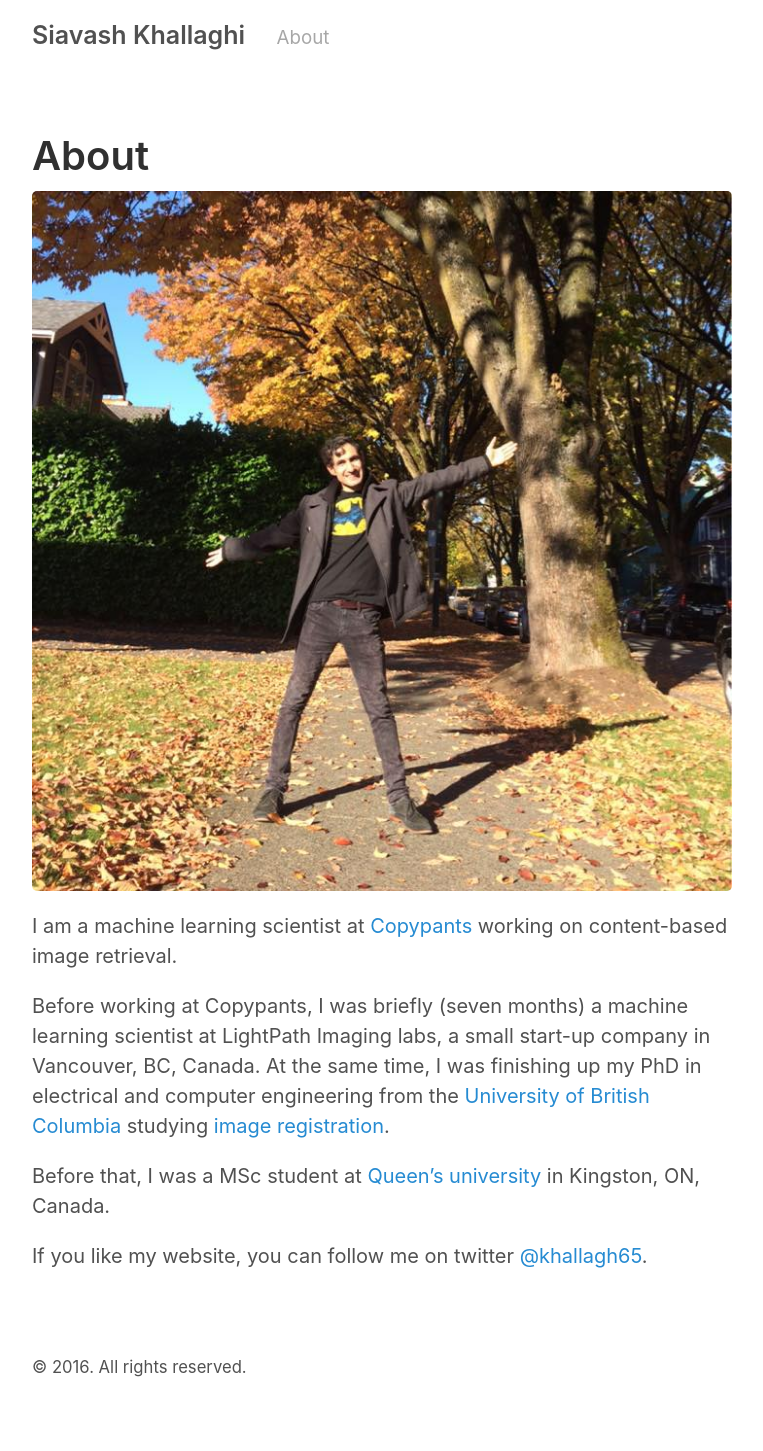
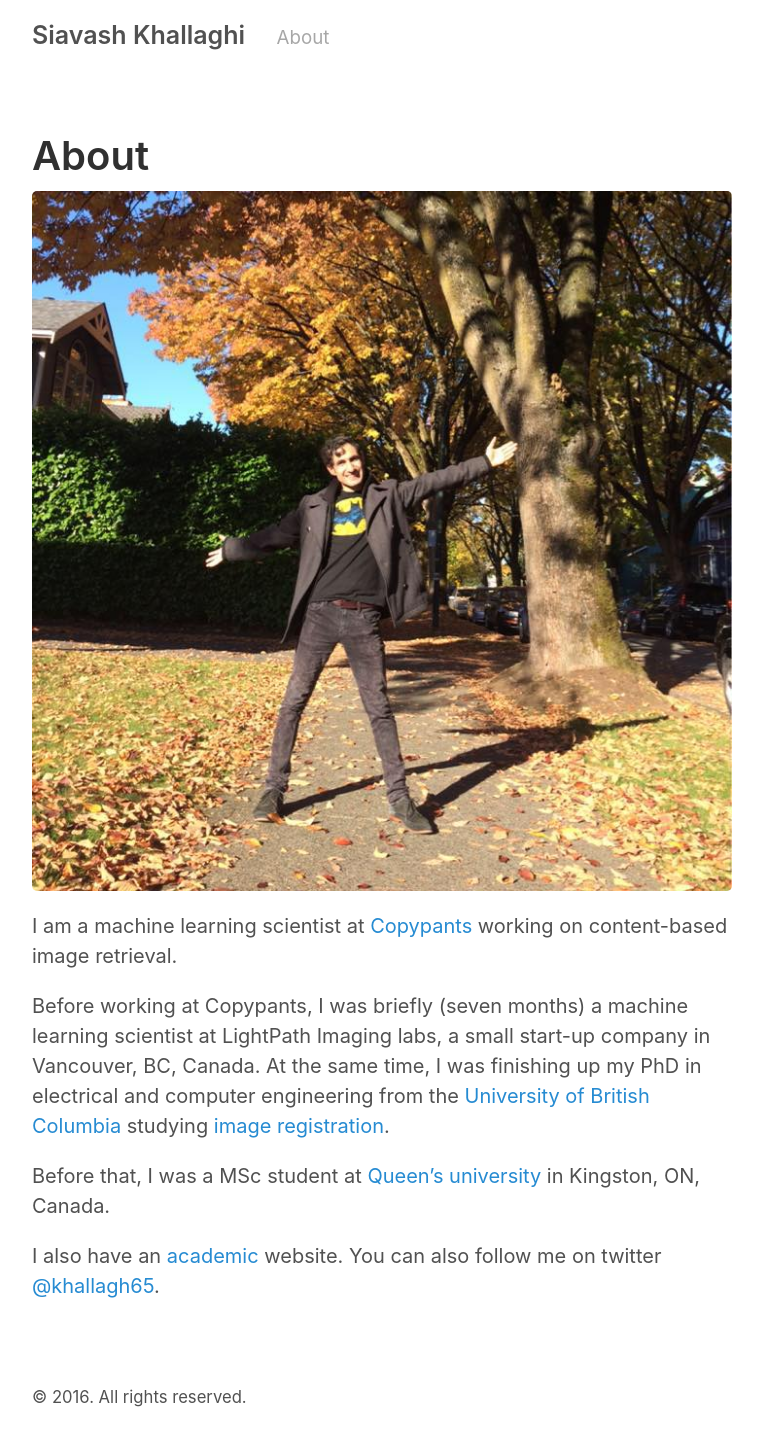
Before and after one commit to siavashk/siavashk.github.io, a Jekyll site: the page built from about.md, in a window 1280 px wide. Shown: the whole page, without its empty margins (258-1021 px from the left). Built offline with Jekyll 4.4.1, drawn with Linux system fonts in a browser that asks for light colours; before the commit the page ends 1421 px from its top, so only the background shows below that.

Commit message:
Update about.md

```diff
--- a/about.md
+++ b/about.md
@@ -10,4 +10,4 @@ Before working at Copypants, I was briefly (seven months) a machine learning sci
 
 Before that, I was a MSc student at [Queen's university](http://www.queensu.ca/) in Kingston, ON, Canada.
 
-If you like my website, you can follow me on twitter [@khallagh65](https://twitter.com/khallagh65).
+I also have an [academic](http://www.ece.ubc.ca/~siavashk) website. You can also follow me on twitter [@khallagh65](https://twitter.com/khallagh65).
```
